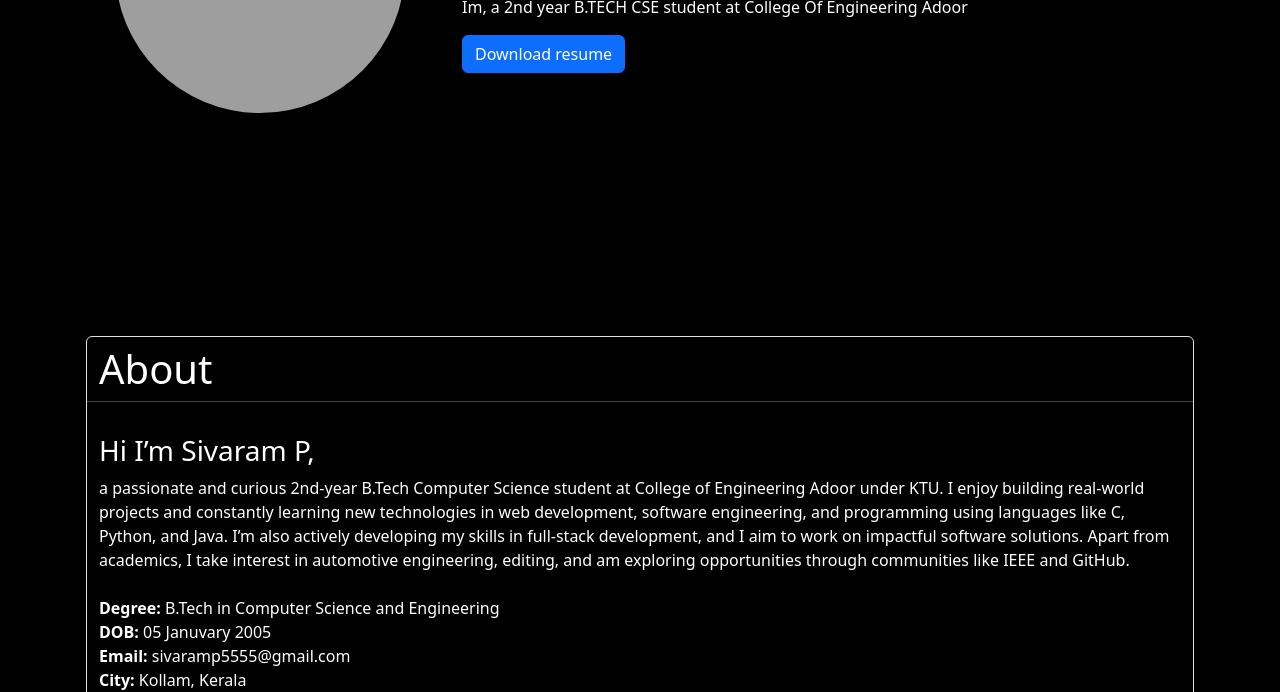
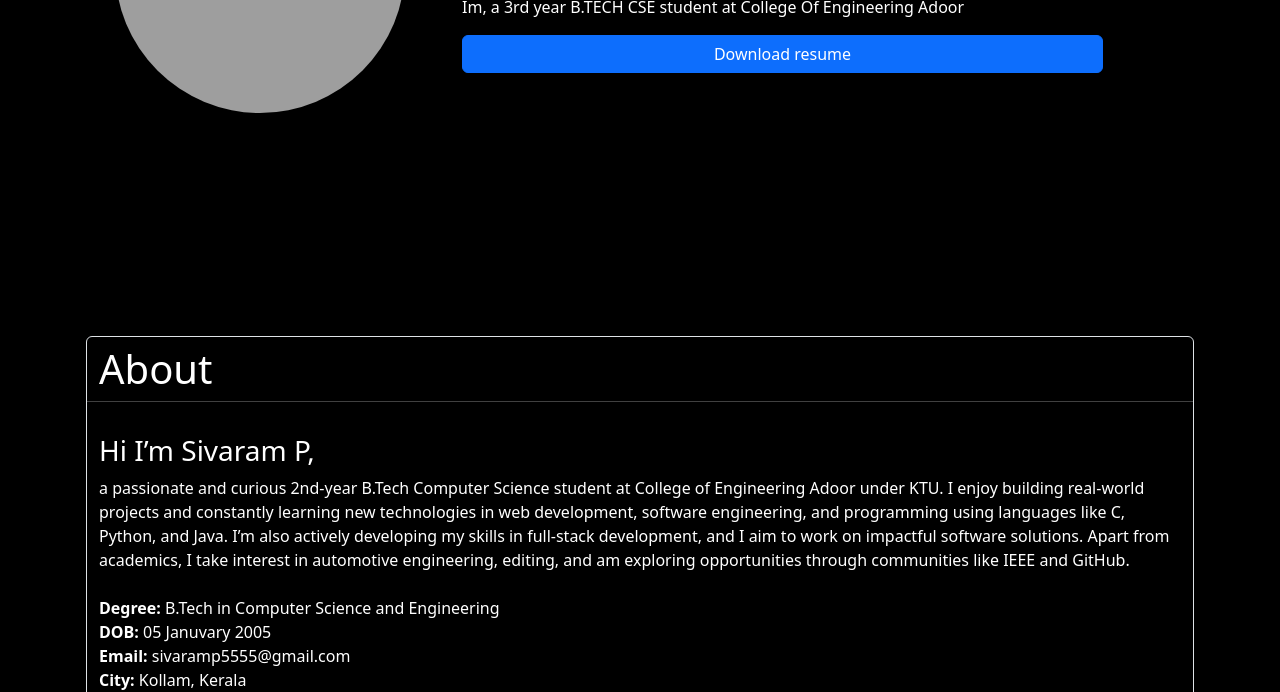
Before and after one commit to sivaram-p/Portfolio, a plain HTML site: page index.html in a window 1280 px wide. Shown: the part 408-1100 px from the top of the page. Drawn offline with nearby package versions, Linux system fonts and the light colour scheme; grey boxes are pictures that could not be loaded.

Commit message:
resume changed

```diff
--- a/index.html
+++ b/index.html
@@ -80,8 +80,10 @@
             <h1>Hi, I'm SIVARAM P,</h1>
             <h1>Software Engineer</h1>
             <p>
-Im, a 2nd year B.TECH CSE student at College Of Engineering Adoor         </p>
-            <button class="btn btn-primary" onclick="alert('Resume not updated.')">Download resume</button>
+Im, a 3rd year B.TECH CSE student at College Of Engineering Adoor         </p>
+           <a href="resume updated oct2025.pdf" download="resume oct 25.pdf" class="btn btn-primary">
+    Download resume
+</a>
           </div>
         </div>
       </div>
```
